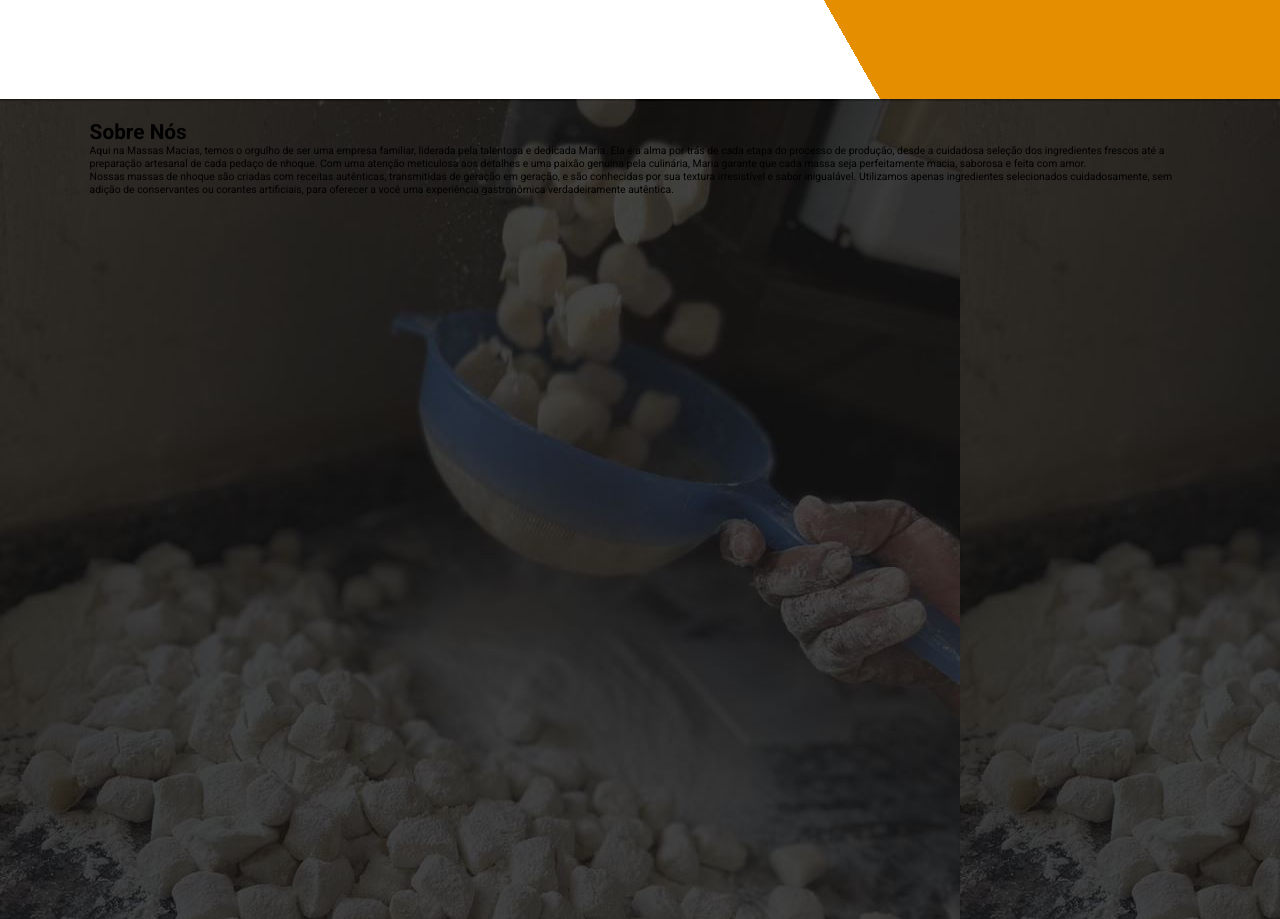
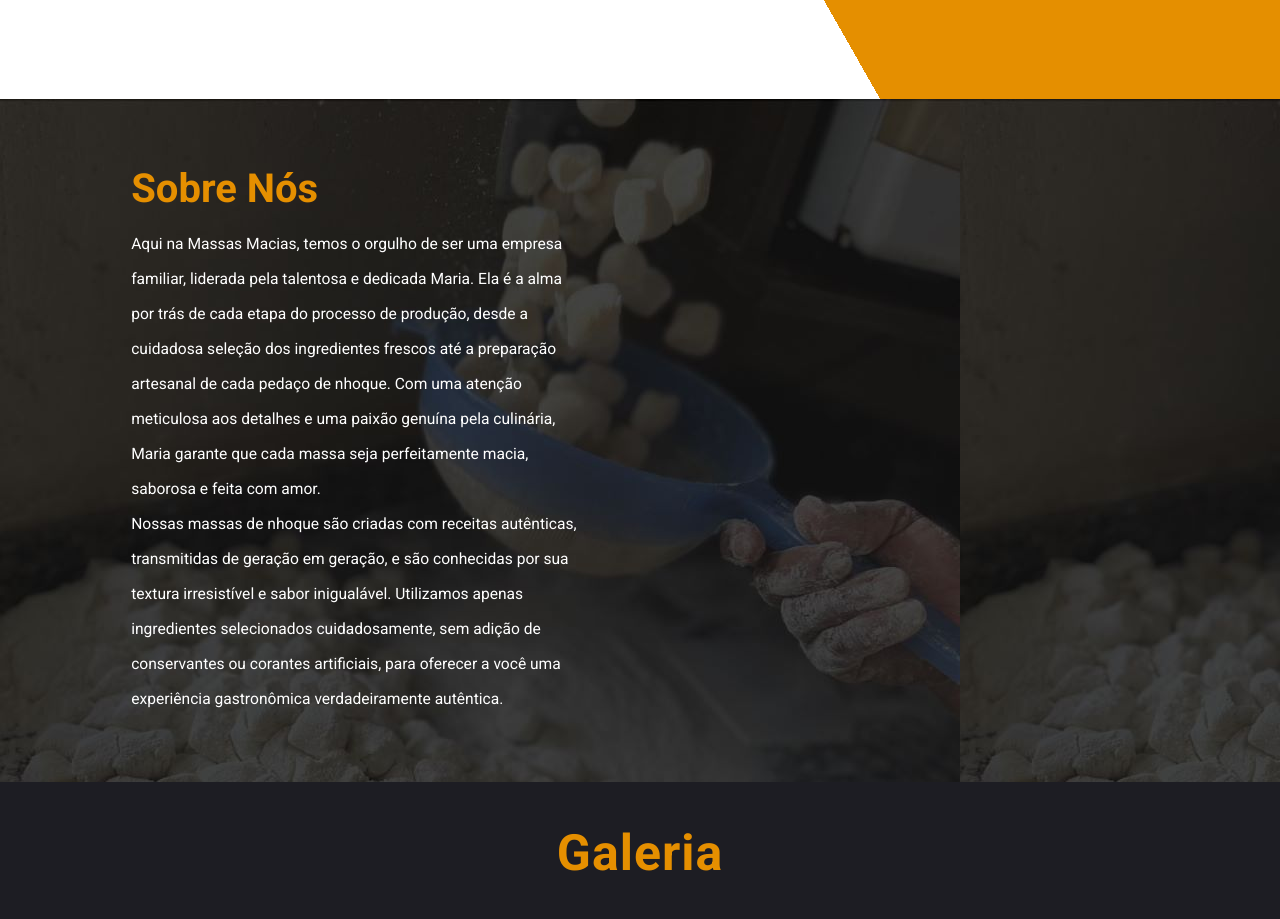
Before and after one commit to tads-extensao-I/Massas-Macias, a plain HTML site: page index.html in a window 1280 px wide. Shown: the part 1881-2800 px from the top of the page. Drawn offline with nearby package versions, Linux system fonts and the light colour scheme.

Commit message:
Commit
Signed-off-by: Gabriéli Silva dos Santos <74477557+gabrielisilvas@users.noreply.github.com>

```diff
--- a/style.css
+++ b/style.css
@@ -249,7 +249,7 @@ html{
     padding: 2rem 7%;
     background: url(imagens/Sobre.jpg);
 }
-.main-sobre{
+.sobre-principal{
     display: flex;
     justify-content: center;
     align-items: center;
@@ -257,29 +257,29 @@ html{
     gap: 20px;
 
 }
-.sobre-content{
+.sobre-container{
     flex: 1 1 45rem;
 }
-.sobre-inner-content{
+.sobre-conteudo{
     width: 100%;
     margin: 0 auto;
     padding-top: 3rem;
     padding-bottom: 3rem;
 }
-.sobre-content .sobre-inner-content img{
+.sobre-container .sobre-conteudo img{
     width: 80%;
     margin-left: 100px;
     border-radius: 20px;
 }
-.sobre-text-content{
+.sobre-texto{
     padding: 0 4rem;
 }
-.sobre-text-content h1{
+.sobre-texto h1{
     color: #e58f00;
     font-size: 40px;
     margin-bottom: 15px;
 }
-.sobre-text-content p{
+.sobre-texto p{
     color: white;
     font-size: 1.5rem;
     line-height: 35px;
```
